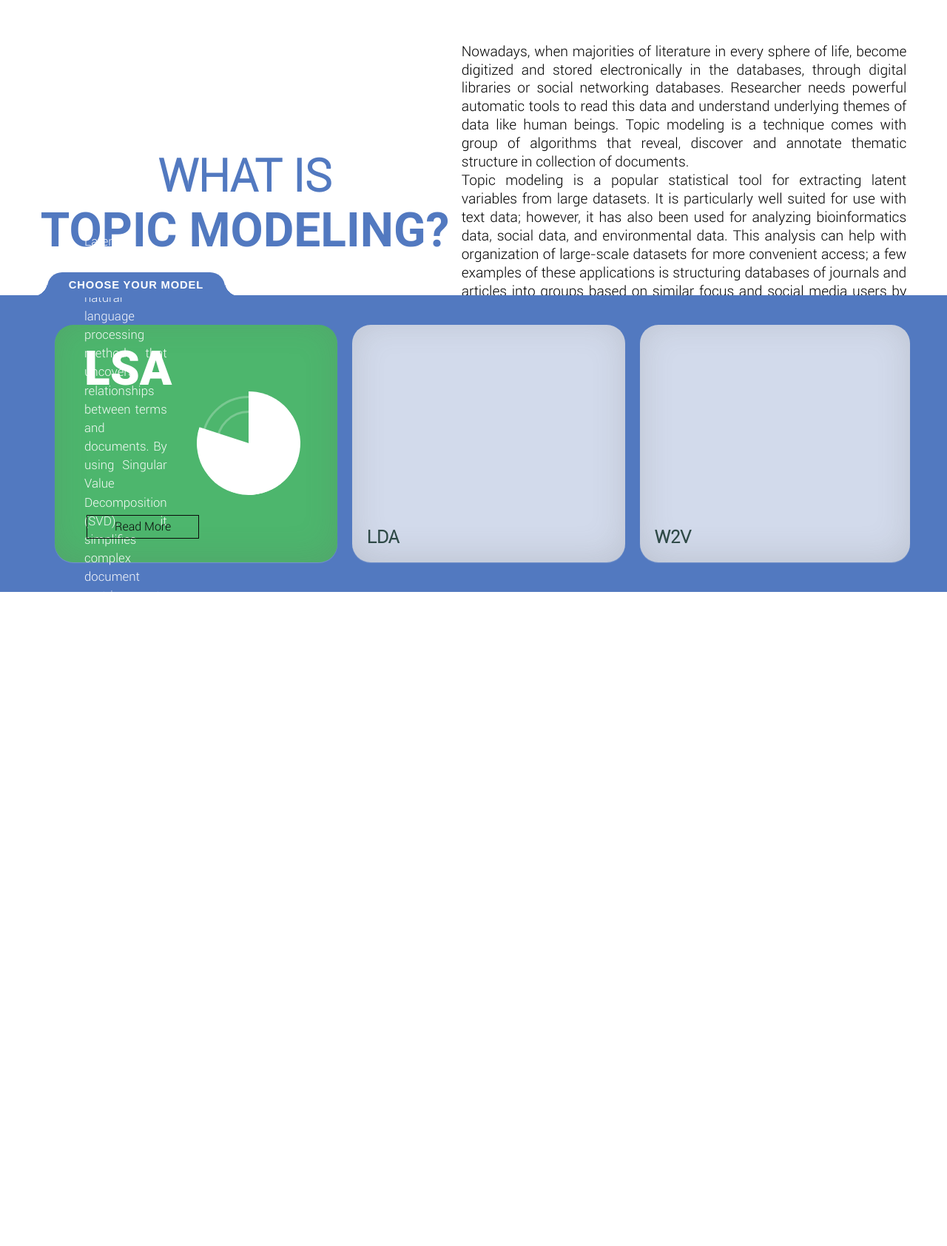
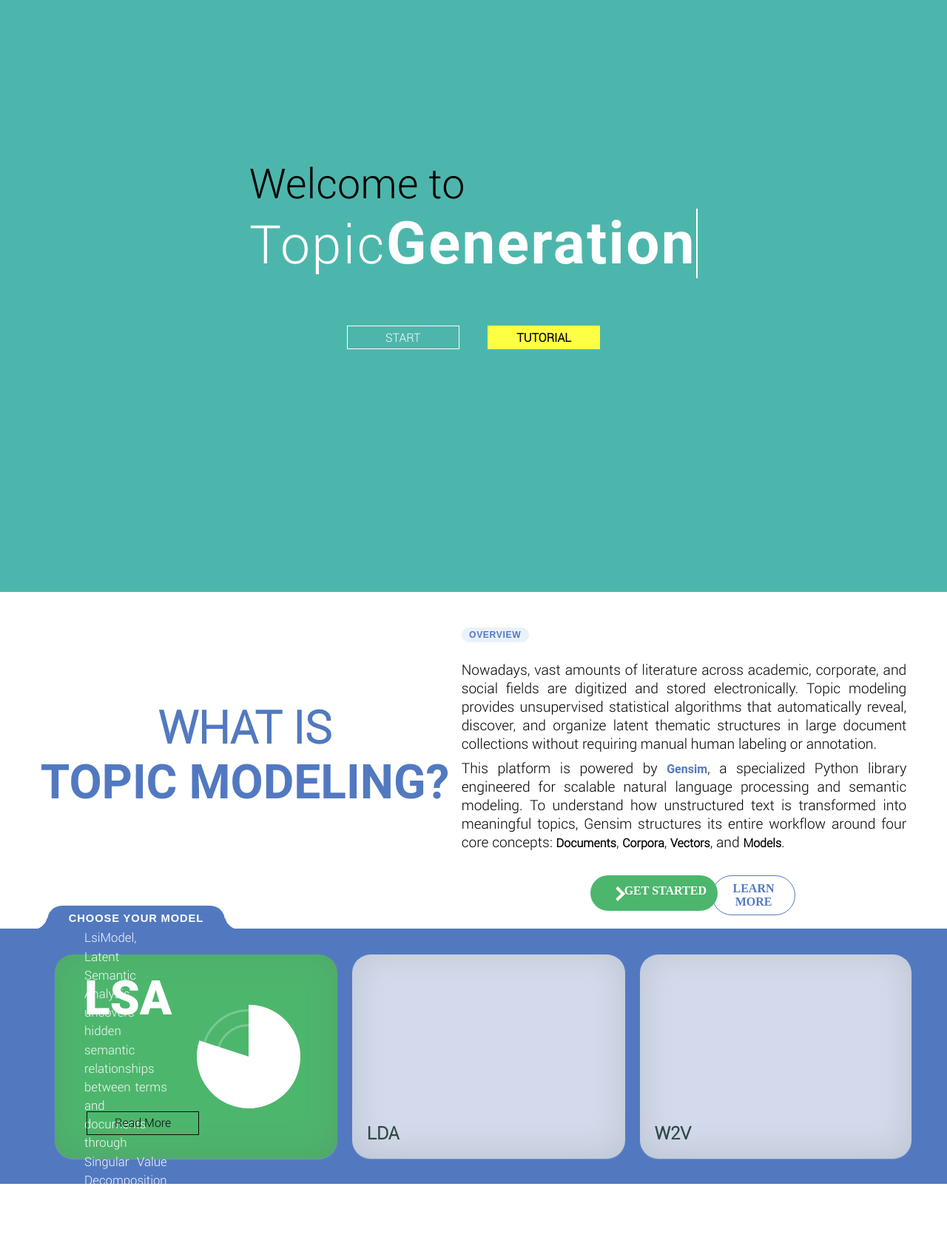
Before and after one commit to i254264/TCC, a PHP site: page / in a window 1280 px wide. Shown: the whole page at 74% size. Before the commit the page ends 800 px from the top, so only its background shows below. Run offline with PHP 8.4, Linux system fonts and the light colour scheme; some web fonts are replaced.

Commit message:
ajustes tutorial

```diff
--- a/TopicGeneration/css/tutorialModel.css
+++ b/TopicGeneration/css/tutorialModel.css
@@ -1,13 +1,13 @@
 #tutorialModel{
     transition: transform .8s cubic-bezier(0.77, 0, 0.175, 1);
-    /* transform: translateY(100%); */
+    transform: translateY(100%);
     position: absolute;
     width: 100%;
     height: 100%;
     background-color: #fff;
     display: grid;
     grid-template-columns: auto;
-    grid-template-rows: 50% 50%;
+    grid-template-rows: 57% 43%;
     grid-template-areas: 'whatIs' 'modelsCards';
 }
 #tutorialModel a{
@@ -19,8 +19,7 @@
     justify-content: space-evenly;
     align-items: center;
     padding: 1.5% 3%;
-    margin-top: 3%;
-    height: fit-content;
+    margin-top: 1%;
     position: relative;
 }
 #textInformation p{
@@ -39,6 +38,7 @@
     flex-direction: column;
     align-items: center;
     width: 50%;
+    height: 100%;
     position: relative;
 }
 #tutorialModel .textsTutorial p{
@@ -47,11 +47,140 @@
     line-height: 1.3;
     font-family: roboto-light;
 }
+
+/* --- SLIDER E CONCEITOS GENSIM --- */
+.tutorial-slider {
+    width: 100%;
+    overflow: hidden;
+    position: relative;
+}
+.tutorial-slides {
+    display: flex;
+    transition: transform 0.45s cubic-bezier(0.4, 0, 0.2, 1);
+    width: 100%;
+}
+.tutorial-slide {
+    min-width: 100%;
+    box-sizing: border-box;
+    display: flex;
+    flex-direction: column;
+}
+.tutorial-slide .slide-badge {
+    align-self: flex-start;
+    font-family: mukta, sans-serif;
+    font-size: 0.76rem;
+    font-weight: 700;
+    letter-spacing: 0.05em;
+    text-transform: uppercase;
+    color: #5279c0;
+    background-color: #eaf1fb;
+    padding: 0.2rem 0.65rem;
+    border-radius: 12px;
+    margin-top: 1rem;
+    margin-bottom: 1.6rem;
+}
+.tutorial-slide p {
+    text-align: justify;
+    font-size: 1.05rem;
+    line-height: 1.4;
+    font-family: roboto-light, sans-serif;
+    margin: 0 0 0.5rem 0;
+}
+.tutorial-slide p strong {
+    font-family: 'Roboto', sans-serif;
+    color: #5279c0;
+    font-weight: 700;
+}
+.tutorial-slide p em {
+    font-style: normal;
+    font-weight: 600;
+}
+.concepts-grid {
+    display: grid;
+    grid-template-columns: 1fr 1fr;
+    gap: 0.6rem 0.8rem;
+}
+.concept-item {
+    font-family: roboto-light, sans-serif;
+    font-size: 1.05rem;
+    line-height: 1.35;
+    background: #f8fafc;
+    border-left: 3px solid #5279c0;
+    padding: 0.45rem 0.7rem;
+    border-radius: 0 8px 8px 0;
+    text-align: left;
+}
+.concept-item strong {
+    font-family: 'Roboto', sans-serif;
+    color: #5279c0;
+    font-weight: 700;
+}
+.concept-item code {
+    background-color: #e2e8f0;
+    color: #334155;
+    padding: 0.1rem 0.35rem;
+    border-radius: 4px;
+    font-size: 0.88em;
+    font-family: monospace;
+}
+.tutorial-slide .concepts-summary {
+    margin-top: 0.55rem;
+    margin-bottom: 0;
+    font-size: 0.96rem;
+    line-height: 1.35;
+    color: #475569;
+}
+.slider-controls {
+    display: flex;
+    align-items: center;
+    justify-content: center;
+    gap: 1rem;
+    margin-top: 0.9rem;
+}
+.slider-arrow {
+    background: transparent;
+    border: 1px solid #cbd5e1;
+    color: #5279c0;
+    width: 28px;
+    height: 28px;
+    border-radius: 50%;
+    cursor: pointer;
+    display: inline-flex;
+    align-items: center;
+    justify-content: center;
+    font-size: 0.8rem;
+    transition: all 0.2s ease;
+    padding: 0;
+}
+.slider-arrow:hover {
+    background: #5279c0;
+    color: #fff;
+    border-color: #5279c0;
+}
+.slider-dots {
+    display: flex;
+    gap: 0.45rem;
+    align-items: center;
+}
+.slider-dot {
+    width: 8px;
+    height: 8px;
+    border-radius: 50%;
+    background-color: #cbd5e1;
+    cursor: pointer;
+    transition: all 0.25s ease;
+}
+.slider-dot.active {
+    width: 22px;
+    border-radius: 6px;
+    background-color: #5279c0;
+}
+
 #tutorialModel .buttonsTutorial{
     display: flex;
     justify-content: space-evenly;
     width: 50%;
-    margin-top: 2rem;
+    margin-top: 1.8rem;
     gap: 1rem;
 }
 #tutorialModel .linkButtons{
--- a/TopicGeneration/index.html
+++ b/TopicGeneration/index.html
@@ -36,19 +36,66 @@
                         <spam style="font-family: 'Roboto', sans-serif; font-size: 4rem;">Topic Modeling?</spam>
                     </p>
                     <div class="textsTutorial">
-                        <p>
-                            Nowadays, when majorities of literature in every sphere of life, become digitized and stored
-                            electronically in the databases, through digital libraries or social networking databases.
-                            Researcher needs powerful automatic tools to read this data and understand underlying themes
-                            of data like human beings. Topic modeling is a technique comes with group of algorithms that
-                            reveal, discover and annotate thematic structure in collection of documents.
-                            <br>Topic modeling is a popular statistical tool for extracting latent variables from large
-                            datasets. It is particularly well suited for use with text data; however, it has also been
-                            used for analyzing bioinformatics data, social data, and environmental data. This analysis
-                            can help with organization of large-scale datasets for more convenient access; a few
-                            examples of these applications is structuring databases of journals and articles into groups
-                            based on similar focus and social media users by similar post content.
-                        </p>
+                        <div class="tutorial-slider">
+                            <div class="tutorial-slides">
+                                <div class="tutorial-slide">
+                                    <span class="slide-badge">Overview</span>
+                                    <p>
+                                        Nowadays, vast amounts of literature across academic, corporate, and social fields are digitized and stored electronically. Topic modeling provides unsupervised statistical algorithms that automatically reveal, discover, and organize latent thematic structures in large document collections without requiring manual human labeling or annotation.
+                                    </p>
+                                    <p>
+                                        This platform is powered by <strong>Gensim</strong>, a specialized Python library engineered for scalable natural language processing and semantic modeling. To understand how unstructured text is transformed into meaningful topics, Gensim structures its entire workflow around four core concepts: <em>Documents</em>, <em>Corpora</em>, <em>Vectors</em>, and <em>Models</em>.
+                                    </p>
+                                </div>
+                                <div class="tutorial-slide">
+                                    <span class="slide-badge">Gensim Core Concepts</span>
+                                    <div class="concepts-grid">
+                                        <div class="concept-item">
+                                            <strong>Document:</strong> Any text sequence (e.g., an article title or abstract).
+                                        </div>
+                                        <div class="concept-item">
+                                            <strong>Corpus:</strong> A collection of documents used as input to train unsupervised models.
+                                        </div>
+                                        <div class="concept-item">
+                                            <strong>Vector:</strong> Mathematical representation of text in a numerical vector space (e.g., Bag-of-Words).
+                                        </div>
+                                        <div class="concept-item">
+                                            <strong>Model:</strong> Gensim algorithms transforming document vectors to discover latent themes.
+                                        </div>
+                                    </div>
+                                    <p class="concepts-summary">
+                                        <strong>In summary:</strong> Raw <em>documents</em> are assembled into a <em>corpus</em>, mapped into mathematical <em>vectors</em>, and then transformed by <em>models</em> (like LDA, LSA, and Word2Vec) to reveal latent topics, highlight word associations, and reduce statistical noise across large corpora.
+                                    </p>
+                                </div>
+                                <div class="tutorial-slide">
+                                    <span class="slide-badge">Topics & Applications</span>
+                                    <p>
+                                        In this Topic Modeling platform, you can analyze collections of text to discover overarching themes and hidden connections:
+                                    </p>
+                                    <div class="concepts-grid">
+                                        <div class="concept-item">
+                                            <strong>Upload Research Files:</strong> Add your reference files (<code>.bib</code>, <code>.ris</code>, or <code>.csv</code>) to automatically extract titles, publication years, and abstracts.
+                                        </div>
+                                        <div class="concept-item">
+                                            <strong>Explore Key Themes:</strong> Identify main research topics and recurring keywords without reading hundreds of articles manually.
+                                        </div>
+                                    </div>
+                                    <p class="concepts-summary">
+                                        Import your bibliography, select an algorithm (LSA, LDA, or Word2Vec), and explore thematic cards, word weights, and interactive 2D cluster projections.
+                                        Ready to analyze your data? Click <strong>Get Started</strong> below to upload your files and generate your first model!
+                                    </p>
+                                </div>
+                            </div>
+                            <div class="slider-controls">
+                                <button type="button" class="slider-arrow prev-slide" aria-label="Previous slide">&#10094;</button>
+                                <div class="slider-dots">
+                                    <span class="slider-dot active" data-slide="0"></span>
+                                    <span class="slider-dot" data-slide="1"></span>
+                                    <span class="slider-dot" data-slide="2"></span>
+                                </div>
+                                <button type="button" class="slider-arrow next-slide" aria-label="Next slide">&#10095;</button>
+                            </div>
+                        </div>
                         <div class="buttonsTutorial">
                             <a href="upload_files.html" class="learn-more" style="display: inline-block; position: relative;">
                                 <span class="circle" aria-hidden="true">
@@ -80,9 +127,29 @@ window.addEventListener("DOMContentLoaded", function(){
     let panel = document.getElementById('tutorialModel');
     let btnTutorial = document.getElementById('btnTutorial');
 
-    btnTutorial.onclick = () => {
-        panel.style.transform = `translateY(0)`;
+    if (btnTutorial && panel) {
+        btnTutorial.onclick = () => {
+            panel.style.transform = `translateY(0)`;
+        };
     }
+
+    // Controle do Slider de conceitos do Gensim
+    const slides = document.querySelector('.tutorial-slides');
+    const dots = document.querySelectorAll('.slider-dot');
+    const prevBtn = document.querySelector('.prev-slide');
+    const nextBtn = document.querySelector('.next-slide');
+    let currentSlide = 0;
+    const totalSlides = dots.length;
+
+    function goToSlide(index) {
+        currentSlide = (index + totalSlides) % totalSlides;
+        if (slides) slides.style.transform = `translateX(-${currentSlide * 100}%)`;
+        dots.forEach((dot, idx) => dot.classList.toggle('active', idx === currentSlide));
+    }
+
+    if (prevBtn) prevBtn.addEventListener('click', () => goToSlide(currentSlide - 1));
+    if (nextBtn) nextBtn.addEventListener('click', () => goToSlide(currentSlide + 1));
+    dots.forEach((dot, idx) => dot.addEventListener('click', () => goToSlide(idx)));
 });
 </script>
 </html>
--- a/TopicGeneration/js/cards_model.js
+++ b/TopicGeneration/js/cards_model.js
@@ -7,7 +7,7 @@ function literalString(){
         {
             titulo: 'LSA',
             link: 'https://radimrehurek.com/gensim/models/lsimodel.html',
-            texto: 'Latent Semantic Analysis is a natural language processing method that uncovers relationships between terms and documents. By using Singular Value Decomposition (SVD), it simplifies complex document matrices to identify latent concepts and semantic patterns.',
+            texto: 'Implemented via Gensim\'s LsiModel, Latent Semantic Analysis uncovers hidden semantic relationships between terms and documents through Singular Value Decomposition (SVD) on vector matrices.',
             chartHtml: `
                 <div class="ring-chart" data-progress="80">
                     <div class="circle">
@@ -38,7 +38,7 @@ function literalString(){
         {
             titulo: 'LDA',
             link: 'https://radimrehurek.com/gensim/models/ldamodel.html',
-            texto: 'Latent Dirichlet Allocation is a generative statistical model that allows sets of observations to be explained by unobserved groups. In text modeling, it assumes each document is a mixture of topics, and each topic is a mixture of words, enabling unsupervised topic discovery.',
+            texto: 'Implemented via Gensim\'s LdaModel, Latent Dirichlet Allocation is an unsupervised generative probabilistic model that assumes each document is a mixture of topics and each topic is a mixture of words.',
             chartHtml: `
                 <div class="column-chart">
                     <div class="column" data-progress="60"></div>
@@ -51,7 +51,7 @@ function literalString(){
         {
             titulo: 'W2V',
             link: 'https://radimrehurek.com/gensim/models/word2vec.html',
-            texto: 'Word2Vec is a group of related models used to produce word embeddings. These shallow, two-layer neural networks are trained to reconstruct linguistic contexts of words, mapping them into a multi-dimensional vector space where semantically similar words are placed close to each other.',
+            texto: 'Implemented via Gensim\'s Word2Vec model, this neural architecture learns dense word embeddings from context windows, placing semantically related words close together in vector space.',
             chartHtml: `
                 <div class="bar-chart">
                     <div class="bar" data-progress="70"></div>
```
